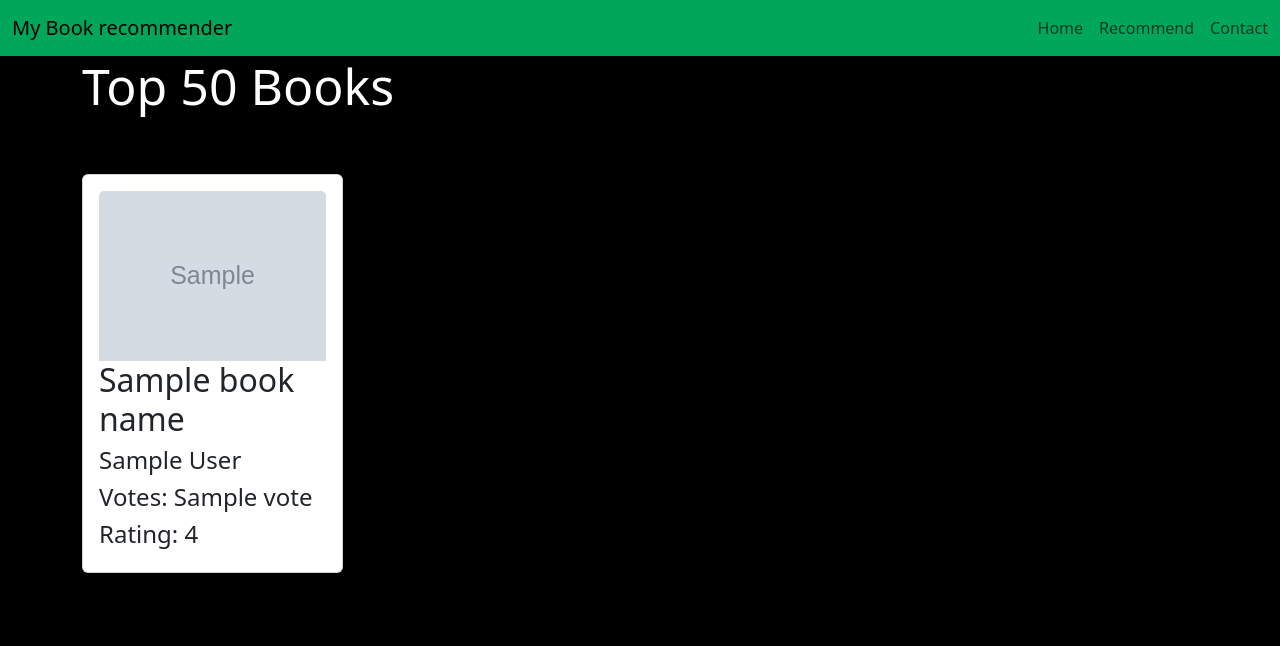
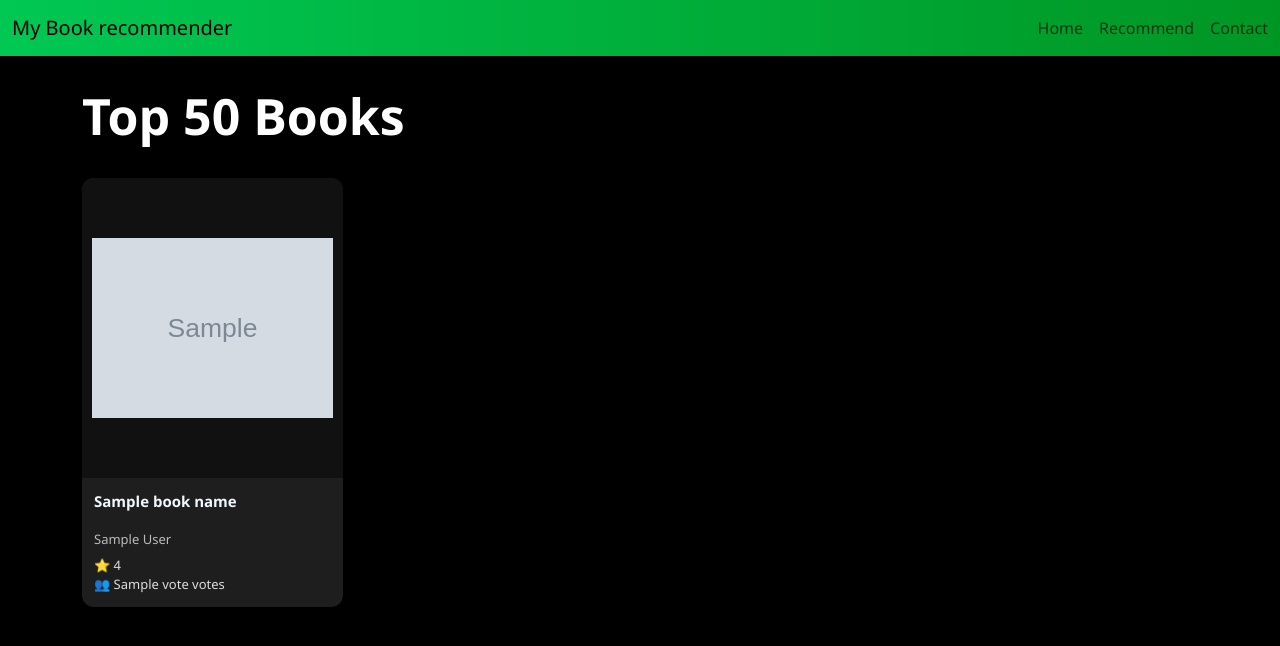
Before and after one commit to ManaggZZ/Book_Recommendation_Sys_ipynb, a Flask app: template MainApp/Templates/index.html in a window 1280 px wide. Shown: the top 646 px of the page. Run offline with Flask 3, Linux system fonts and the light colour scheme; the template is opened without the code that fills it: most values are stand-ins (such as "Sample title", 1, 10 or a date in 2020); grey boxes marked "Sample" are stand-in pictures; parts of the project's set-up code (start-up, migrations or seed data) failed here and were passed over.

Commit message:
updated index.html

```diff
--- a/MainApp/Templates/index.html
+++ b/MainApp/Templates/index.html
@@ -7,9 +7,98 @@
     <link href="https://cdn.jsdelivr.net/npm/bootstrap@5.3.7/dist/css/bootstrap.min.css" rel="stylesheet" integrity="sha384-LN+7fdVzj6u52u30Kp6M/trliBMCMKTyK833zpbD+pXdCLuTusPj697FH4R/5mcr" crossorigin="anonymous">
 </head>
 <style>
-    .text-white{
+    /* .text-white{
         color: white;
+    } */
+    /* .card {
+        height: 100%;
+        display: flex;
+        flex-direction: column;
     }
+
+    .card-img-top {
+        height: 250px;
+        object-fit: cover;
+    }
+
+    .card-body {
+        display: flex;
+        flex-direction: column;
+        justify-content: space-between;
+    }
+
+    .book-title {
+        font-size: 16px;
+        font-weight: bold;
+        min-height: 48px;
+    }
+
+    .book-author {
+        font-size: 14px;
+        min-height: 36px;
+    } */
+
+    body {
+        background-color: #121212;
+        color: white;
+        font-family: 'Segoe UI', sans-serif;
+    }
+
+    .navbar {
+        background: linear-gradient(90deg, #00c853, #009624);
+    }
+
+    .card {
+        height: 100%;
+        background-color: #1e1e1e;
+        border: none;
+        border-radius: 12px;
+        overflow: hidden;
+        transition: transform 0.25s ease, box-shadow 0.25s ease;
+    }
+
+    .card:hover {
+        transform: translateY(-8px);
+        box-shadow: 0 10px 25px rgba(0,0,0,0.6);
+    }
+
+    .card-img-top {
+        height: 300px;
+        object-fit: contain;
+        background-color: #111;
+        padding: 10px;
+    }
+
+    .card-body {
+        display: flex;
+        flex-direction: column;
+        justify-content: space-between;
+        padding: 12px;
+    }
+
+    .book-title {
+        font-size: 15px;
+        font-weight: 600;
+        min-height: 40px;
+        color: aliceblue;
+    }
+
+    .book-author {
+        font-size: 13px;
+        color: #bbb;
+        margin-bottom: 6px;
+    }
+
+    .book-meta {
+        font-size: 13px;
+        color: #ddd;
+    }
+
+    .container h1 {
+        margin-top: 30px;
+        font-weight: 700;
+    }
+
 </style>
 <body style="background-color: black;">
 
@@ -41,19 +130,72 @@
             </div>
 
             <!-- jinja template  -->
+             <!--
             {% for i in range(book_name|length) %}
                 <div class="col-md-3" style="margin-top:50px">
                     <div class="card">
                         <div class="card-body">
                             <img class="card-img-top" src="{{ image[i] }}">
-                            <h2>{{ book_name[i] }}</h2> <!-- he added a class here to make text white class="text-white"-->
-                            <h4>{{ author[i] }}</4>
+                            <h2>{{ book_name[i] }}</h2> --> <!-- he added a class here to make text white class="text-white"-->
+                            <!--
+                            <h4>{{ author[i] }}</h4>
                             <h4>Votes: {{ votes[i] }}</h4>
                             <h4>Rating: {{ rating[i]|round(1) }}</h4>
                         </div>
                     </div>
                 </div>
             {% endfor %}
+            -->
+            <!--
+            {% for i in range(book_name|length) %}
+            <div class="col-md-3 mt-4 d-flex">
+                <div class="card w-100">
+                    <img class="card-img-top" src="{{ image[i] }}">
+
+                    <div class="card-body">
+                        <div>
+                            <div class="book-title">{{ book_name[i] }}</div>
+                            <div class="book-author text-muted">{{ author[i] }}</div>
+                        </div>
+
+                        <div>
+                            <p>Votes: {{ votes[i] }}</p>
+                            <p>Rating: {{ rating[i]|round(1) }}</p>
+                        </div>
+                    </div>
+                </div>
+            </div>
+            {% endfor %}
+            -->
+
+            {% for i in range(book_name|length) %}
+            <div class="col-lg-3 col-md-4 col-sm-6 mt-4 d-flex">
+                <div class="card w-100">
+
+                    <img class="card-img-top" src="{{ image[i] }}">
+
+                    <div class="card-body">
+                        <div>
+                            <div class="book-title">
+                                {{ book_name[i] }}
+                            </div>
+
+                            <div class="book-author">
+                                {{ author[i] }}
+                            </div>
+                        </div>
+
+                        <div class="book-meta">
+                            ⭐ {{ rating[i]|round(1) }} <br>
+                            👥 {{ votes[i] }} votes
+                        </div>
+                    </div>
+
+                </div>
+            </div>
+            {% endfor %}
+
+
 
 
 
```
